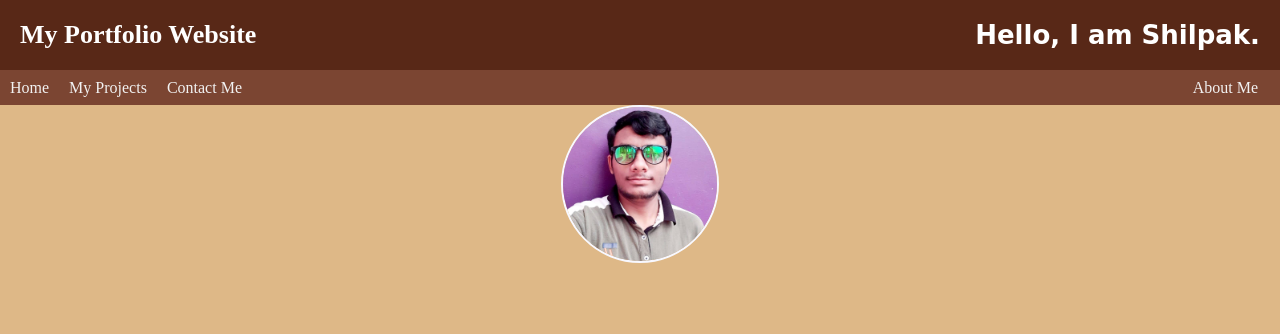
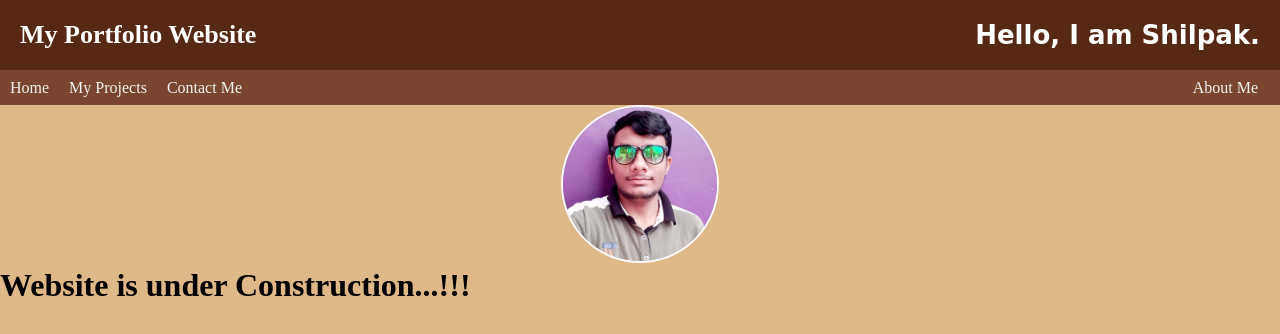
Before and after one commit to ShilpakMakode/myportfolio, a plain HTML site: page index.html in a window 1280 px wide. Drawn offline with Linux system fonts and the light colour scheme.

Commit message:
Update index.html

```diff
--- a/index.html
+++ b/index.html
@@ -47,6 +47,9 @@
         <center><img class="img" src="Shilpak.jpeg" alt=""></center>
     </div>
 
+    <h1>
+        Website is under Construction...!!!
+    </h1>
 
     <script src="script.js"></script>
 </body>
```
